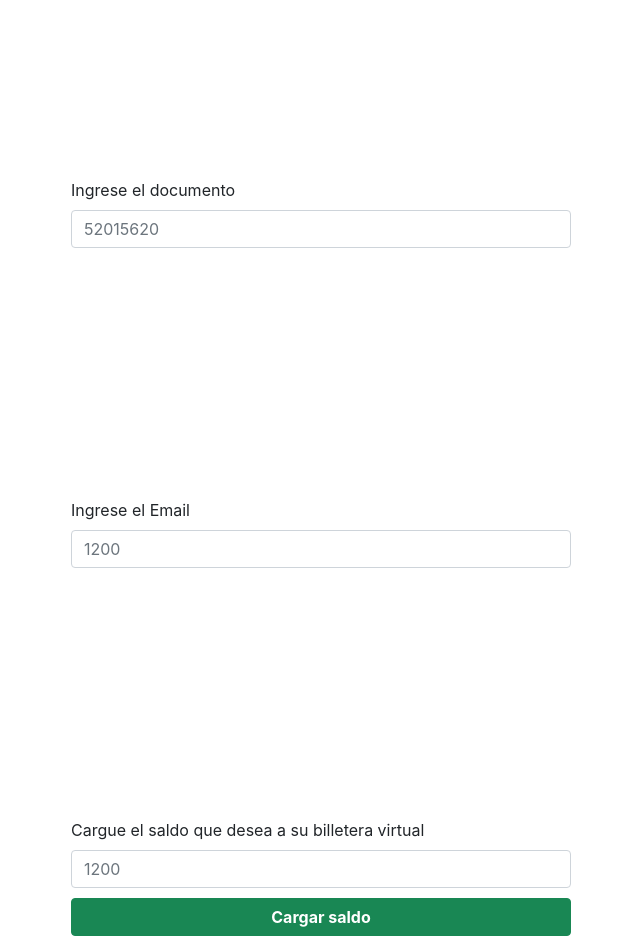
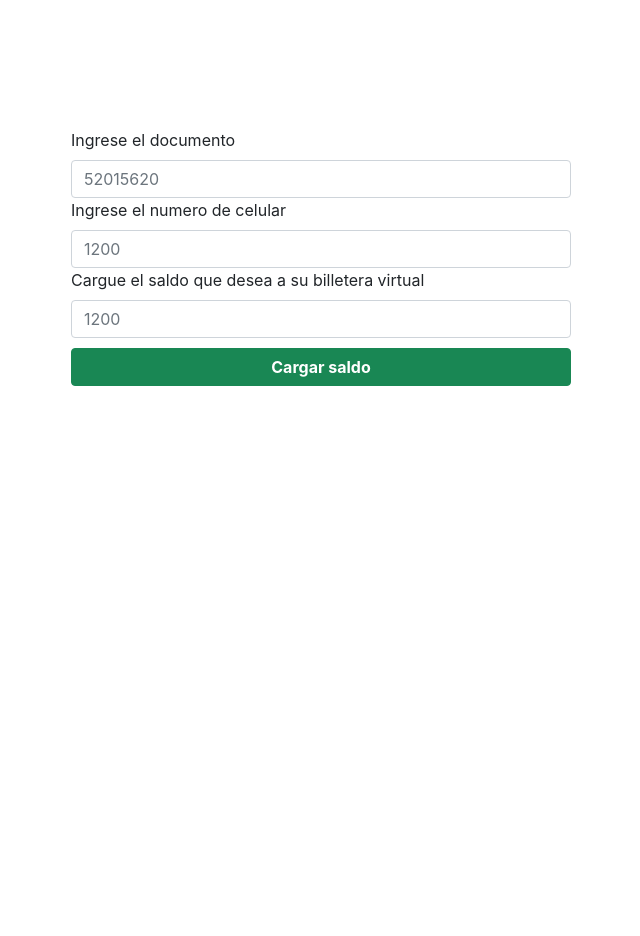
Before and after one commit to mgsanchezdev/billetera-virtual, a React (Create React App) app: page /dinero in a window 1280 px wide. Shown: the part 140-1076 px from the top of the page, without its empty margins (319-959 px from the left). After the commit the page ends 800 px from the top, so only its background shows below. Built offline with nearby package versions, Linux system fonts and the light colour scheme.

Commit message:
Funcionalidad de cargar salgo comunicacion entre el frontend y el backend

```diff
--- a/package.json
+++ b/package.json
@@ -13,6 +13,7 @@
     "react-dom": "^17.0.1",
     "react-router-dom": "^5.2.0",
     "react-scripts": "4.0.2",
+    "sweetalert2": "^10.14.0",
     "web-vitals": "^1.1.0"
   },
   "scripts": {
--- a/src/Pages/Dinero.js
+++ b/src/Pages/Dinero.js
@@ -1,20 +1,26 @@
-import React from 'react';
-import { Link } from 'react-router-dom';
+import { useState } from 'react';
 import { Form, Button, Container } from 'react-bootstrap';
 import { HeaderComponent } from '../Component/Layout/HeaderComponent';
+import axios from 'axios';
+import Swal from 'sweetalert2';
 import '../Pages/Login/login.css';
 
 export const Dinero = () => {
+  let extraida = '';
+
   const handlerCargaSaldo = async (e) => {
+    e.preventDefault();
+    const [documento, celular, saldo] = e.target;
+
     let xmls = `<soapenv:Envelope xmlns:soapenv="http://schemas.xmlsoap.org/soap/envelope/" xmlns:ser="http://service.soap.com/">
     <soapenv:Header/>
     <soapenv:Body>
        <ser:cargarSaldo>
           <!--Optional:-->
-          <documento>30437161</documento>
+          <documento>${documento.value}</documento>
           <!--Optional:-->
-          <celular>2314610149</celular>
-          <saldo>500</saldo>
+          <celular>${celular.value}</celular>
+          <saldo>${saldo.value}</saldo>
        </ser:cargarSaldo>
     </soapenv:Body>
  </soapenv:Envelope>`;
@@ -31,12 +37,14 @@ export const Dinero = () => {
         let dataString = JSON.stringify(res.data);
         let indice = dataString.indexOf('<return>');
         let indicefin = dataString.indexOf('</return>');
-        let extraida = dataString.substring(indice + 8, indicefin);
+        extraida = dataString.substring(indice + 8, indicefin);
+        Swal.fire('', `${extraida}`, 'success');
       })
       .catch((err) => {
         console.log(err);
       });
   };
+
   return (
     <>
       {' '}
@@ -45,33 +53,24 @@ export const Dinero = () => {
         <Form onSubmit={handlerCargaSaldo}>
           <Form.Group
             controlId="formBasicEmail"
-            className="login-margin-top input-width"
+            className=" dinero-margin-top input-width"
           >
             <Form.Label>Ingrese el documento </Form.Label>
             <Form.Control type="text" placeholder="52015620" />
           </Form.Group>
-          <Form.Group
-            controlId="formBasicEmail"
-            className="login-margin-top input-width"
-          >
-            <Form.Label>Ingrese el Email </Form.Label>
-            <Form.Control type="email" placeholder="1200" />
+          <Form.Group controlId="formBasicEmail" className=" input-width">
+            <Form.Label>Ingrese el numero de celular </Form.Label>
+            <Form.Control type="text" placeholder="1200" />
           </Form.Group>
-          <Form.Group
-            controlId="formBasicEmail"
-            className="login-margin-top input-width"
-          >
+          <Form.Group controlId="formBasicEmail" className=" input-width">
             <Form.Label>
               Cargue el saldo que desea a su billetera virtual{' '}
             </Form.Label>
             <Form.Control type="text" placeholder="1200" />
           </Form.Group>
-
-          <Link to="/home">
-            <Button className="bt-login" variant="success" type="submit">
-              Cargar saldo
-            </Button>
-          </Link>
+          <Button className="bt-login" variant="success" type="submit">
+            Cargar saldo
+          </Button>
         </Form>
       </Container>
     </>
--- a/src/Pages/Login/login.css
+++ b/src/Pages/Login/login.css
@@ -27,3 +27,7 @@
   color: rgb(36, 23, 153);
   text-decoration: none;
 }
+
+.dinero-margin-top {
+  margin-top: 200px;
+}
```
Also changed, not shown: 1 other file (tests, documents, lock files or other folders).
